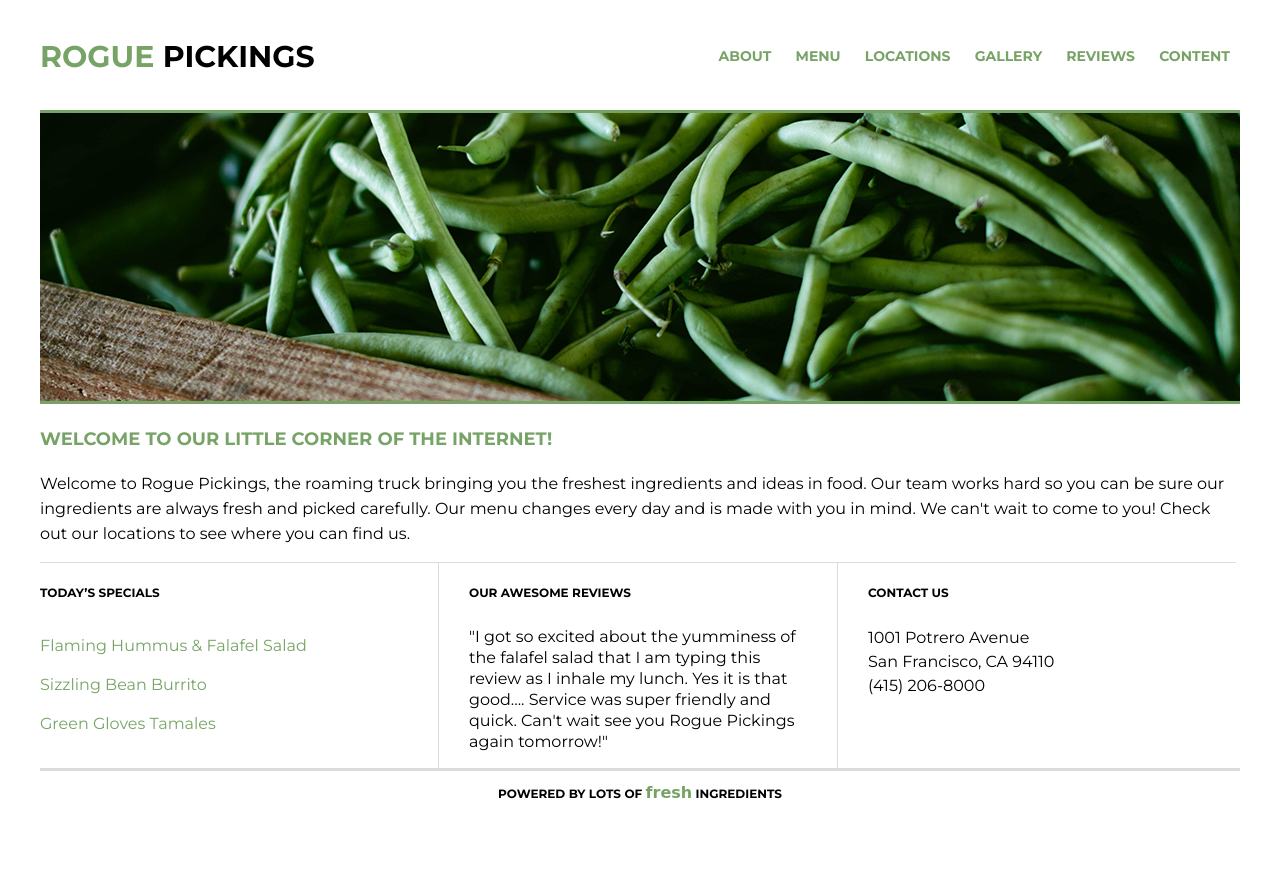
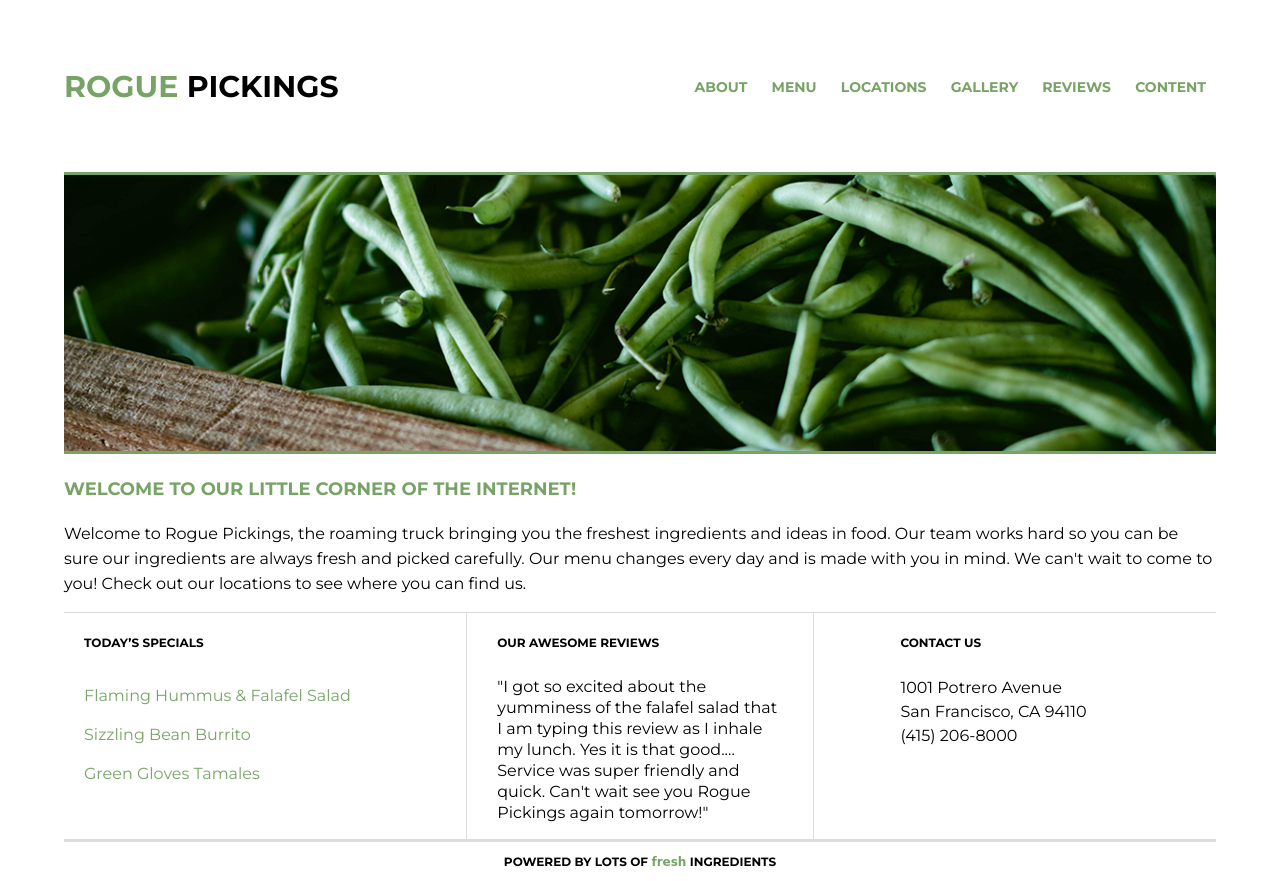
Before and after one commit to kenyajdunn/Rogue-Pickings, a plain HTML site: page index.html in a window 1280 px wide. Before the commit the page ends 821 px from the top, so only its background shows below. Drawn offline with Linux system fonts and the light colour scheme; a web font is replaced by a local one.

Commit message:
Layout changes based on screen type

```diff
--- a/css/main.css
+++ b/css/main.css
@@ -1,12 +1,26 @@
 /*** BASE STYLES***/
+html {
+    font-size: 16px;
+    width: 100%;
+}
+
 
 body {
     font-family: 'Montserrat', sans-serif;
+    font-size: 1em;
+    display: flex;
+    justify-content: center;
+    align-items: center;
 }
 
 .container {
-    width: 1200px;
-    margin: auto;
+    width: 90%;
+    max-width: 1200px;
+/** margin: auto; **/
+    display: flex;
+    justify-content: center;
+    align-items: center;
+    flex-flow: column;
 }
 
 h1,
@@ -18,20 +32,20 @@ h3 {
 }
 
 h1 {
-    font-size: 30px;
+    font-size: 1.875em;
 }
 
 h2 {
-    font-size: 18px;
+    font-size: 1.125em;
 }
 
 h3 {
-    font-size: 12px;
+    font-size: 0.75em;
 }
 
 p {
-	font-size: 16px;
-	line-height: 21px;
+	font-size: 1em;
+	line-height: 1.3125em;
     padding: 0 30px;
 }
 
@@ -39,25 +53,31 @@ p {
 /*** HEADER ***/
 
 header {
-    height: 110px;
+/** height: 110px; **/
+    width: 100%;
     border-bottom: 3px solid #77a466;
     margin: 0 auto;
+    display: flex;
+    justify-content: center;
+    align-items: center;
+    flex-direction: column;
 }
 
 header h1 {
-    float: left;
+/** float: left; **/
     margin: 0;
     padding: 38px 0;
+    border-bottom: 3px solid #77a466;
 }
 
 header h1 span{
     color: #77a466;
 }
 
+header nav {
+/** float: right; **/
+    padding: 46px 0;
 
-header nav {
-    float: right;
-    padding: 46px 0;
 }
 
 header nav ul {
@@ -66,17 +86,17 @@ header nav ul {
 }
 
 header nav ul li {
+    display: flex;
+    line-height: 3em;
+    font-weight: 700;
+    font-size: 0.875em;
     text-transform: uppercase;
-    display: inline-block;
-    font-weight: 700;
-    font-size: 14px;
     padding: 0 10px;
 }
 
 header nav ul li a {
     text-decoration: none;
     color: #77a466;
-
 }
 
 
@@ -85,21 +105,25 @@ header nav ul li a {
 .top-section,
 .bottom-section {
     margin: 0 auto;
-    clear: both;
+    display: flex;
+    justify-content: center;
+    align-items: center;
+    flex-flow: column;
 }
 
 
 .main-image {
-    float: left;
+/** float: left; **/
     height: auto;
 }
 
 .main-image img {
     border-bottom: 3px solid #77a466;
+    width: 100%;
 }
 
 .main-title {
-    float: left;
+/** float: left; **/
     height: auto;
 }
 
@@ -110,7 +134,7 @@ header nav ul li a {
 }
 
 .main-title p {
-    font-size: 16px;
+    font-size: 1em;
     line-height: 25px;
     padding: 0;
     text-align: left;
@@ -120,20 +144,22 @@ header nav ul li a {
 .section-one,
 .section-two,
 .section-three {
-    float: left;
-    width: 398px;
+/** float: left; **/
+    width: 100%;
     height: auto;
     border-top: 1px solid #dedbdc;
 }
 
 .section-one h3 {
-    padding: 10px 0;
+    padding: 10px 20px;
 }
 
+/**
 .section-two {
     border-left: 1px solid #dedbdc;
     border-right:  1px solid #dedbdc;
 }
+**/
 
 .section-two h3,
 .section-three h3 {
@@ -142,7 +168,7 @@ header nav ul li a {
 
 .menu {
     list-style: none;
-    padding: 0;
+    padding: 0 20px;
 }
 
 .menu li {
@@ -152,30 +178,94 @@ header nav ul li a {
 
 .reviews {
     color: #000000;
-    font-size: 16px;
+    font-size: 1em;
     line-height: 21px;
 }
 
 /*** FOOTER ****/
 
 .address {
-    font-size: 16px;
+    font-size: 1em;
     line-height: 24px;
 }
 
 
 footer {
-    height: 50px;
+/** height: 50px; **/
+    width: 100%;
     border-top: 3px solid #dedbdc;
     margin: auto;
-    text-align: center;
     clear: both;
+    display: flex;
+    justify-content: center;
+    align-items: center;
 }
 
 footer span {
     font-family: 'Galada', cursive;
-    font-size: 16px;
+    font-size: 1em;
     color: #77a466;
     text-transform: lowercase;
 
 }
+
+
+/*---------- TABLET ----------*/
+
+@media all and (min-width: 768px) {
+    .main-title {
+        border-bottom: 1px solid #dedbdc;
+    }
+
+
+    .section-two {
+        border-left: 1px solid #dedbdc;
+        border-right:  1px solid #dedbdc;
+    }
+
+    .section-one,
+    .section-two,
+    .section-three {
+        flex-basis: 30%;
+        border-top: none;
+    }
+
+    .top-section,
+    .bottom-section {
+        justify-content: space-between;
+        flex-flow: row wrap;
+        align-items: flex-start;
+    }
+
+}
+
+
+
+  @media all and (min-width: 1200px) {
+    header {
+        flex-direction: row;
+        justify-content: space-between;
+    }
+
+    header h1 {
+        float: left;
+        margin: 0;
+        padding: 2.25em 0;
+        border-bottom: none;
+    }
+
+    header nav {
+        float: right;
+        padding: 2.875em 0;
+    }
+
+    header nav ul li {
+        text-transform: uppercase;
+        display: inline-block;
+        font-weight: 700;
+        font-size: 14px;
+        padding: 0 10px;
+        line-height: 0;
+    }
+
+  }
--- a/index.html
+++ b/index.html
@@ -1,6 +1,7 @@
 <!doctype html>
 <html lang="en">
     <head>
+        <meta name="viewport" content="width=device-width, initial-scale=1">
         <title>Rogue Pickings | Portfolio</title>
         <link rel="stylesheet" href="css/normalize.css">
         <link rel="stylesheet" href="css/main.css">
```
